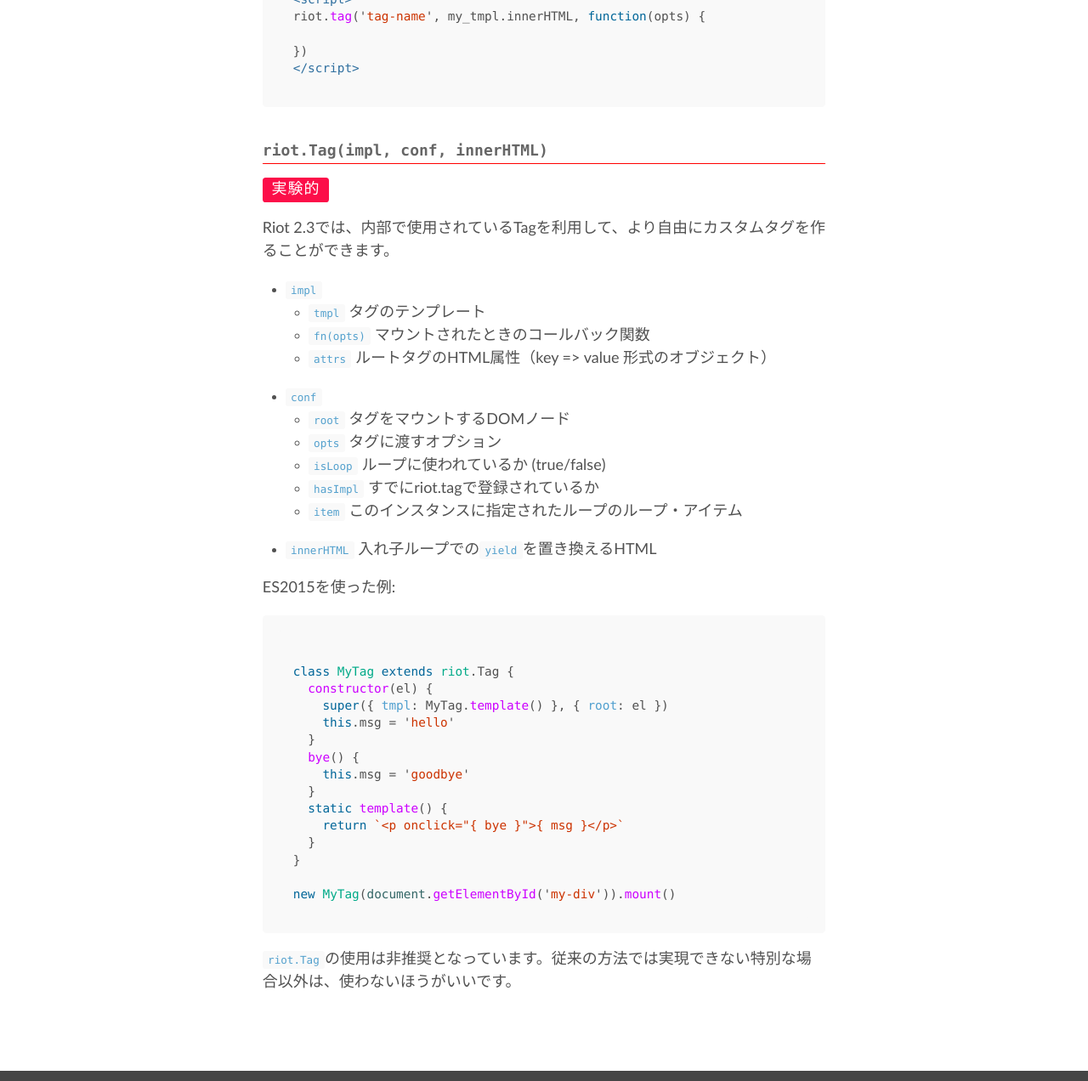
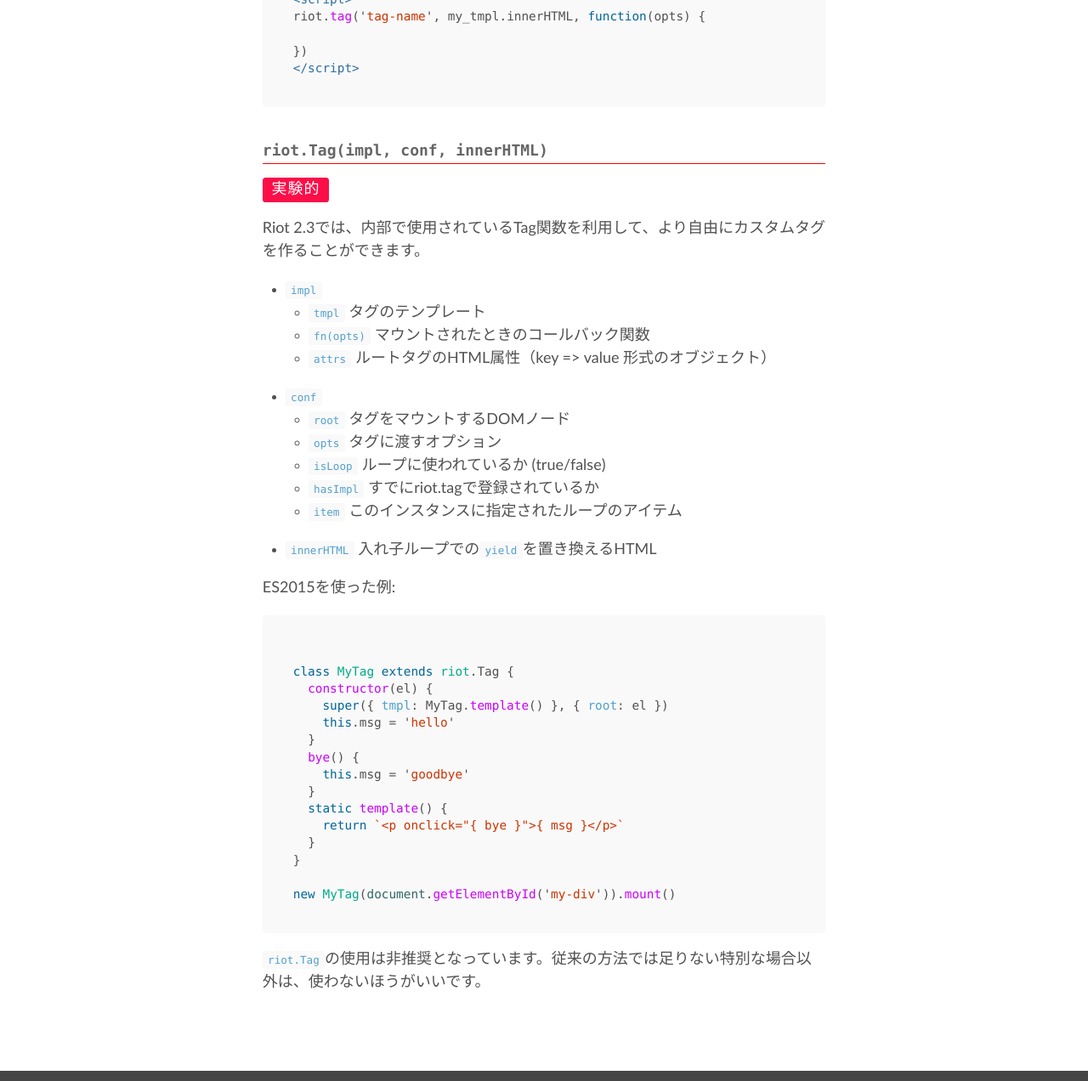
Before and after one commit to riot/riot.github.io, a Jekyll site: the page built from ja/api/index.md, in a window 1280 px wide and 1400 px high, scrolled down 12571 px, cut to the strip 0-1272 px from the top of the window. Shown: the whole strip at 85% size. Built offline with Jekyll 4.4.1, drawn with Linux system fonts in a browser that asks for light colours; nearby versions of some CDN libraries; Markdown is read by kramdown in place of the engine named in the settings; some of the changed text lies outside the part shown.

Commit message:
minor improvements for clarification

````diff
--- a/ja/api/index.md
+++ b/ja/api/index.md
@@ -483,7 +483,7 @@
 
 <span class="tag red">実験的</span>
 
-Riot 2.3では、内部で使用されているTagを利用して、より自由にカスタムタグを作ることができます。
+Riot 2.3では、内部で使用されているTag関数を利用して、より自由にカスタムタグを作ることができます。
 
 - `impl`
   - `tmpl` タグのテンプレート
@@ -494,7 +494,7 @@
   - `opts` タグに渡すオプション
   - `isLoop` ループに使われているか (true/false)
   - `hasImpl` すでにriot.tagで登録されているか
-  - `item` このインスタンスに指定されたループのループ・アイテム
+  - `item` このインスタンスに指定されたループのアイテム
 - `innerHTML` 入れ子ループでの`yield`を置き換えるHTML
 
 
@@ -518,4 +518,4 @@
 new MyTag(document.getElementById('my-div')).mount()
 ```
 
-`riot.Tag`の使用は非推奨となっています。従来の方法では実現できない特別な場合以外は、使わないほうがいいです。
+`riot.Tag`の使用は非推奨となっています。従来の方法では足りない特別な場合以外は、使わないほうがいいです。
````
Also changed, not shown: other parts of ja/api/index.md (+2 -2 lines), ja/api/compiler.md (+1 -1 lines), ja/api/observable.md (+3 -3 lines).
